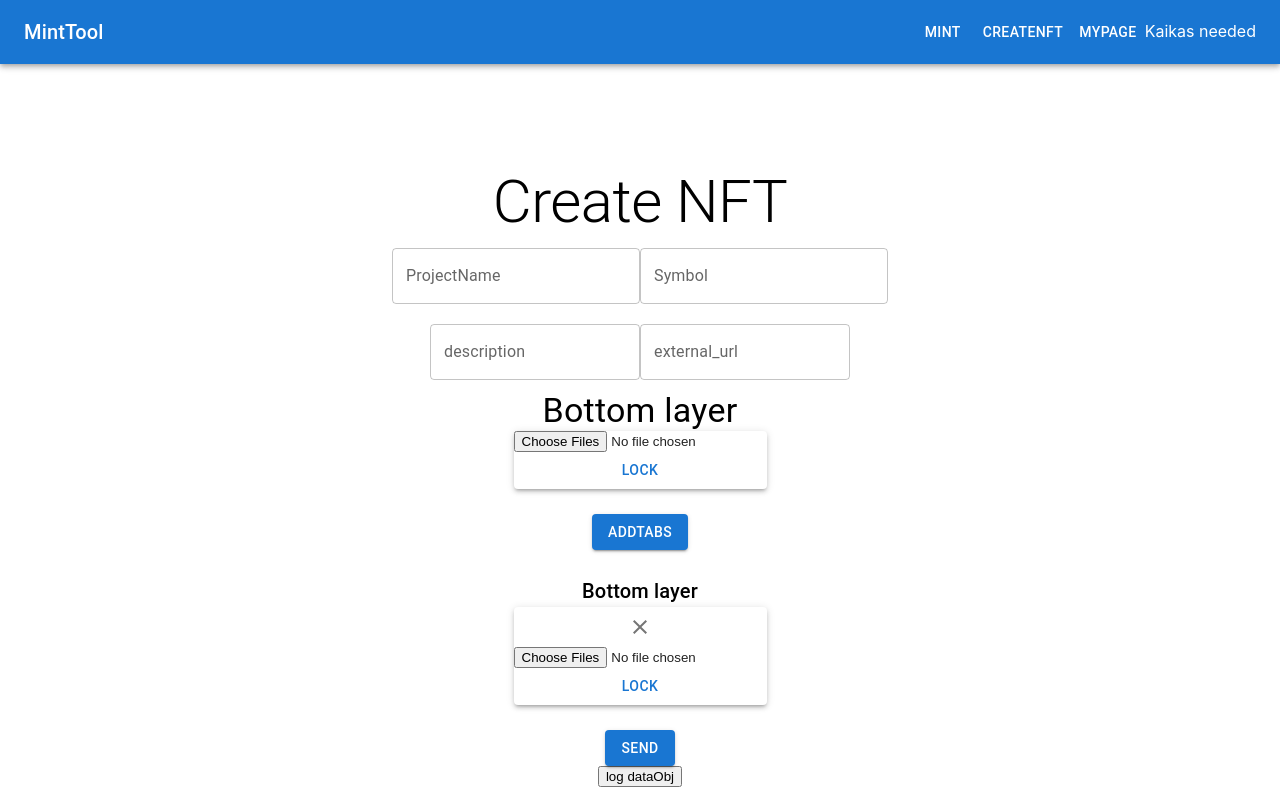
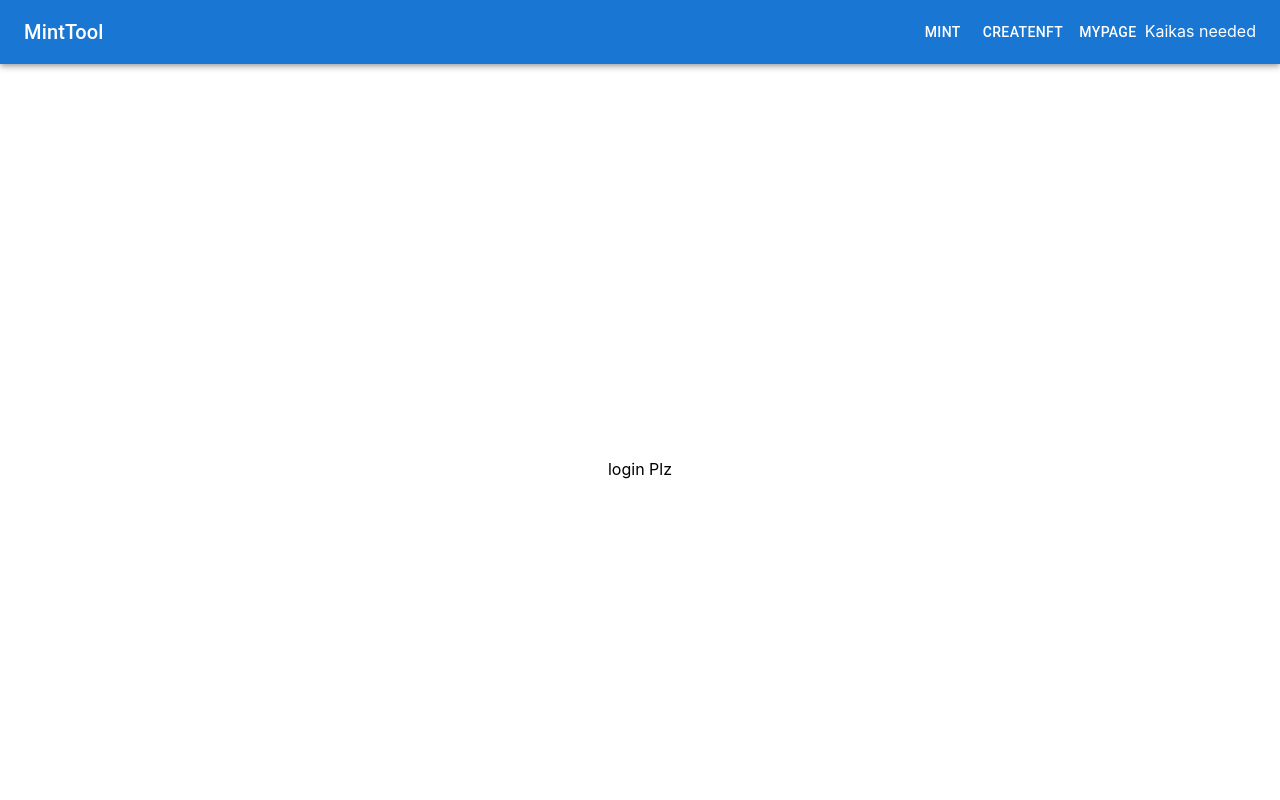
Before and after one commit to codestates/BEB-04-final-mintool, a Next.js app: page /createnft in a window 1280 px wide. Shown: the top 800 px of the page. Built offline with nearby package versions, Linux system fonts and the light colour scheme.

Commit message:
Feat : login 기능

```diff
--- a/pages/createnft/index.tsx
+++ b/pages/createnft/index.tsx
@@ -6,6 +6,7 @@ import styles from '../styles/Home.module.css'
 import ImageLoader from '../../components/ImageLoader/ImageLoader'
 import { Button, CircularProgress, TextField, Typography } from '@mui/material'
 import AlertDialog from '../../components/Alert/Alert'
+import { useAppContext } from '../../context/state'
 
 type dataObject = {
   [num: number]: {
@@ -37,6 +38,8 @@ const CreateNFT: NextPage = () => {
   const [isWaiting, setIsWainting] = useState<Boolean>(false);
   const [symbol, setSymbol] = useState<string>('');
 
+
+  const context = useAppContext();
 
 
   const handleTextFieldChange = (e: BaseSyntheticEvent, handlesetFuncion: any) => {
@@ -105,6 +108,9 @@ const CreateNFT: NextPage = () => {
 
 
   return (
+    <>
+    {
+      context?.accountAddress?.length > 0 ?
     <div className='container'>
       <div className='containerCenter'>
         <Typography variant="h2" component="h2">Create NFT</Typography>
@@ -142,6 +148,10 @@ const CreateNFT: NextPage = () => {
       <button onClick={() => { console.log(dataObj) }}>log dataObj</button>
       {/* <button onClick={() => { console.log(attrTabArr)}}>tabs</button> */}
     </div>
+      :
+      <div>login Plz</div>
+    }
+    </>
   )
 }
 
```
